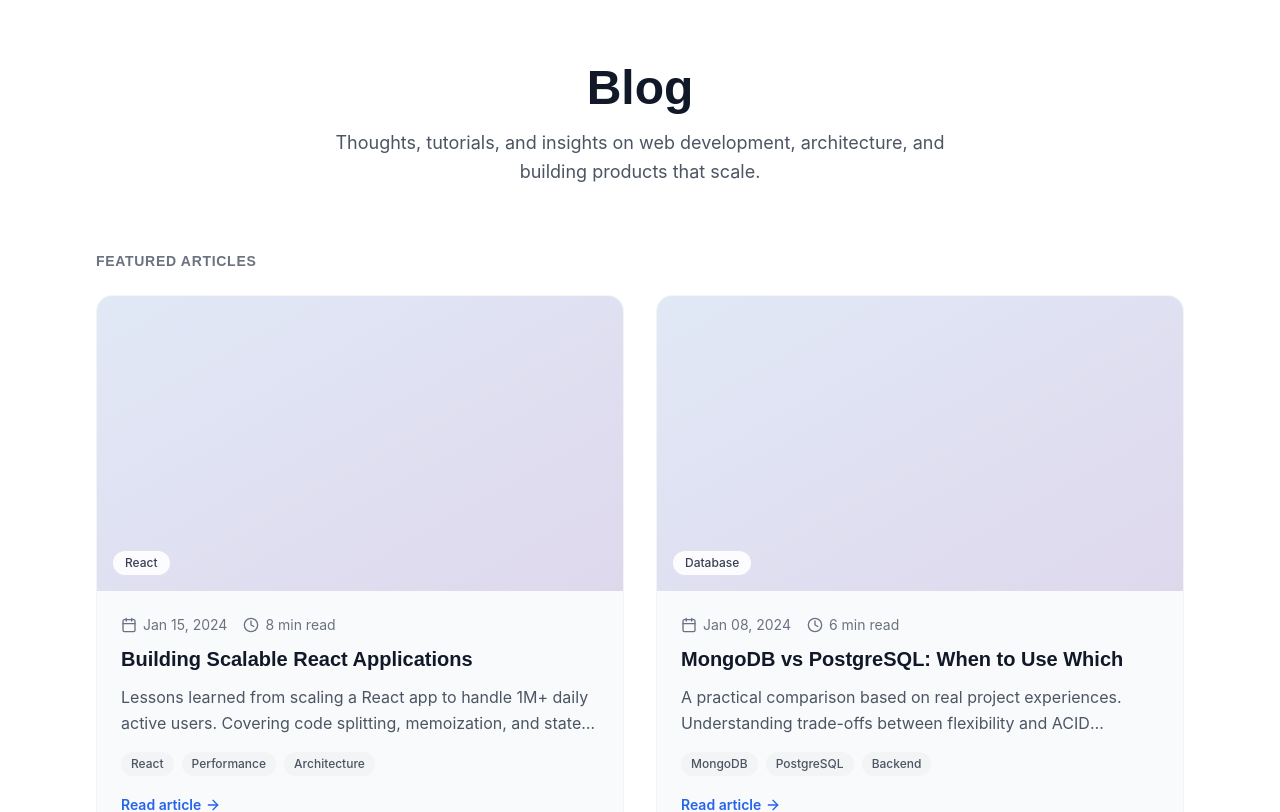
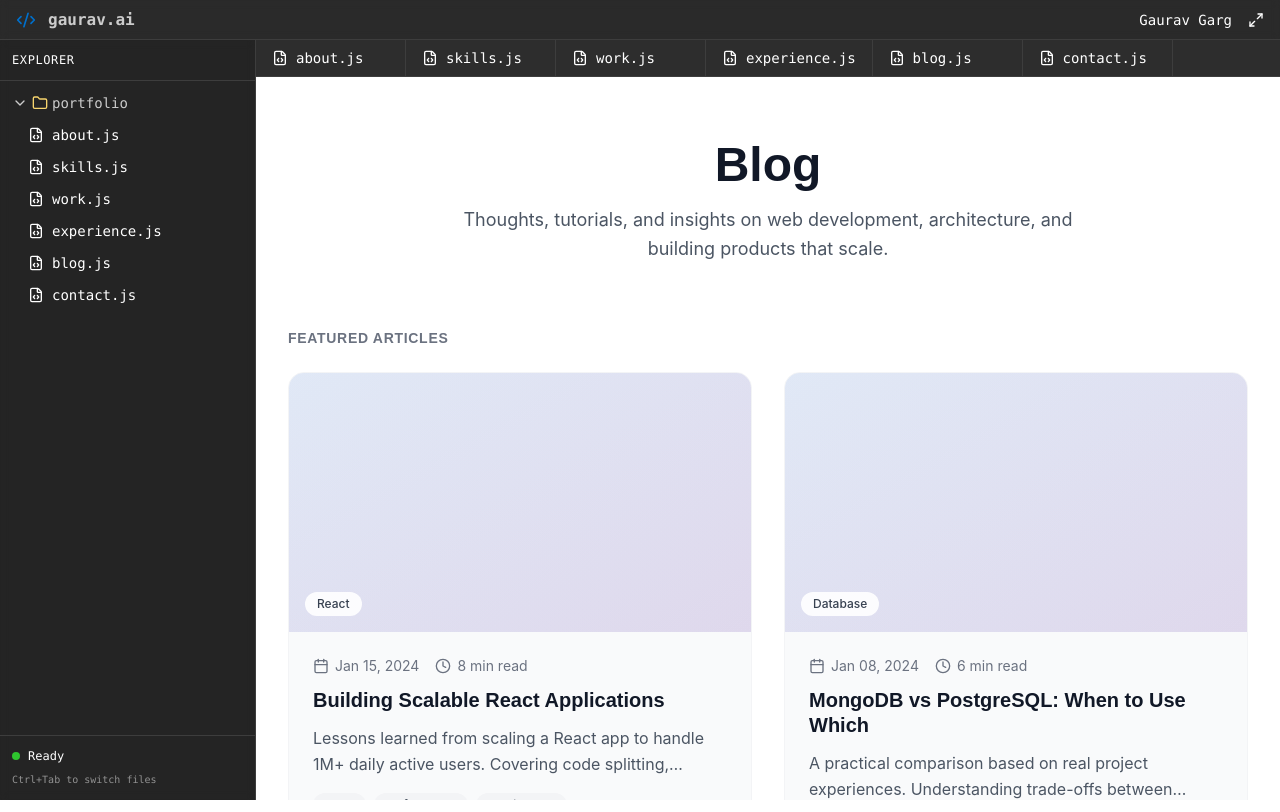
Before and after one commit to gaurav-ai-dev/code-workspace-portfolio-nextjs, a Next.js app: page /blog in a window 1280 px wide. Shown: the top 812 px of the page. Built offline with nearby package versions, Linux system fonts and the light colour scheme.

Commit message:
fix tabs speed

```diff
--- a/app/BlogPage.tsx
+++ b/app/BlogPage.tsx
@@ -1,4 +1,4 @@
-import { Layout } from "@/components/Layout";
+import { Layout } from "@/components/LayoutShell";
 import { BlogPreview } from "@/components/BlogPreview";
 
 const BlogPage = () => {
--- a/app/blog/[slug]/BlogPostClient.tsx
+++ b/app/blog/[slug]/BlogPostClient.tsx
@@ -1,5 +1,5 @@
 "use client";
-import { Layout } from "@/components/Layout";
+import { Layout } from "@/components/LayoutShell";
 import { motion } from "framer-motion";
 import { Badge } from "@/components/ui/badge";
 import { Calendar, Clock, ArrowLeft, User, Mail } from "lucide-react";
--- a/app/blog/page.tsx
+++ b/app/blog/page.tsx
@@ -1,4 +1,4 @@
-import { Layout } from "@/components/Layout";
+import { Layout } from "@/components/LayoutShell";
 import { BlogPreview } from "@/components/BlogPreview";
 import { Metadata } from "next";
 
--- a/app/contact/page.tsx
+++ b/app/contact/page.tsx
@@ -1,4 +1,3 @@
-import { Layout } from "@/components/Layout";
 import { ContactPreview } from "@/components/ContactPreview";
 import { Metadata } from "next";
 
@@ -21,9 +20,9 @@ export const metadata: Metadata = {
 
 const ContactPage = () => {
   return (
-    <Layout activeFile="contact.js">
+    // <Layout activeFile="contact.js">
       <ContactPreview />
-    </Layout>
+    // </Layout>
   );
 };
 
--- a/app/experience/page.tsx
+++ b/app/experience/page.tsx
@@ -1,4 +1,3 @@
-import { Layout } from "@/components/Layout";
 import { ExperiencePreview } from "@/components/ExperiencePreview";
 import { Metadata } from "next";
 
@@ -20,9 +19,9 @@ export const metadata: Metadata = {
 
 const ExperiencePage = () => {
   return (
-    <Layout activeFile="experience.js">
+    // <Layout activeFile="experience.js">
       <ExperiencePreview />
-    </Layout>
+    // </Layout>
   );
 };
 
--- a/app/layout.tsx
+++ b/app/layout.tsx
@@ -1,5 +1,6 @@
 import type { Metadata } from "next";
 import "./globals.css"
+import { LayoutShell } from "@/components/LayoutShell";
 
 
 export const metadata: Metadata = {
@@ -28,7 +29,9 @@ export default function RootLayout({
       <body
         className="antialiased"
       >
-        {children}
+        <LayoutShell>
+          {children}
+        </LayoutShell>
       </body>
     </html>
   );
--- a/app/page.tsx
+++ b/app/page.tsx
@@ -1,11 +1,10 @@
-import { Layout } from "@/components/Layout";
 import { AboutPreview } from "@/components/AboutPreview";
 
 const AboutPage = () => {
   return (
-    <Layout activeFile="about.js">
+    // <Layout activeFile="about.js">
       <AboutPreview />
-    </Layout>
+    // </Layout>
   );
 };
 
--- a/app/skills/page.tsx
+++ b/app/skills/page.tsx
@@ -1,4 +1,3 @@
-import { Layout } from "@/components/Layout";
 import { SkillsPreview } from "@/components/SkillsPreview";
 import { Metadata } from "next";
 
@@ -22,9 +21,9 @@ export const metadata: Metadata = {
 
 const SkillsPage = () => {
   return (
-    <Layout activeFile="skills.js">
+    // <Layout activeFile="skills.js">
       <SkillsPreview />
-    </Layout>
+    // </Layout>
   );
 };
 
--- a/app/work/page.tsx
+++ b/app/work/page.tsx
@@ -1,4 +1,3 @@
-import { Layout } from "@/components/Layout";
 import { ProjectsPreview } from "@/components/ProjectsPreview";
 import { Metadata } from "next";
 
@@ -21,9 +20,9 @@ export const metadata: Metadata = {
 
 const ProjectsPage = () => {
   return (
-    <Layout activeFile="work.js">
+    // <Layout activeFile="work.js">
       <ProjectsPreview />
-    </Layout>
+    // </Layout>
   );
 };
 
--- a/components/Layout.tsx
+++ b/components/LayoutShell.tsx
@@ -1,43 +1,47 @@
-"use client"
-import { useState, useEffect, ReactNode } from "react";
+"use client";
+
+import { useEffect, useMemo, useState } from "react";
+import { usePathname } from "next/navigation";
 import { Sidebar } from "@/components/Sidebar";
 import { TabBar } from "@/components/TabBar";
 import { Terminal } from "@/components/Terminal";
 import { Code2, Maximize2, Menu } from "lucide-react";
 
-interface LayoutProps {
-  children: ReactNode;
-  activeFile: string;
-}
+export function LayoutShell({ children }: { children: React.ReactNode }) {
+  const pathname = usePathname();
 
-export const Layout = ({ children, activeFile }: LayoutProps) => {
+  // ✅ map route -> active file
+  const activeFile = useMemo(() => {
+    if (pathname === "/") return "home.js";
+    if (pathname.startsWith("/about")) return "about.js";
+    if (pathname.startsWith("/projects")) return "projects.js";
+    if (pathname.startsWith("/experience")) return "experience.js";
+    if (pathname.startsWith("/contact")) return "contact.js";
+    return "home.js";
+  }, [pathname]);
+
   const [isMobileMenuOpen, setIsMobileMenuOpen] = useState(false);
   const [isTerminalOpen, setIsTerminalOpen] = useState(false);
   const [terminalHeight, setTerminalHeight] = useState(300);
 
-  const toggleTerminal = () => {
-    setIsTerminalOpen(!isTerminalOpen);
-  };
+  const toggleTerminal = () => setIsTerminalOpen((v) => !v);
 
-  // Keyboard shortcut for terminal (Ctrl+` or Cmd+`)
   useEffect(() => {
     const handleKeyDown = (e: KeyboardEvent) => {
-      if ((e.ctrlKey || e.metaKey) && e.key === '`') {
+      if ((e.ctrlKey || e.metaKey) && e.key === "`") {
         e.preventDefault();
         toggleTerminal();
       }
     };
-
-    window.addEventListener('keydown', handleKeyDown);
-    return () => window.removeEventListener('keydown', handleKeyDown);
-  }, [isTerminalOpen]);
+    window.addEventListener("keydown", handleKeyDown);
+    return () => window.removeEventListener("keydown", handleKeyDown);
+  }, []);
 
   return (
     <div className="h-screen flex flex-col bg-background text-foreground relative overflow-hidden">
       {/* Top bar */}
       <div className="h-10 bg-secondary/80 backdrop-blur-sm border-b border-border flex items-center justify-between px-4 relative z-10">
         <div className="flex items-center gap-3">
-          {/* Mobile menu button */}
           <button
             onClick={() => setIsMobileMenuOpen(!isMobileMenuOpen)}
             className="lg:hidden hover:bg-muted/30 p-1 rounded transition-colors"
@@ -71,7 +75,6 @@ export const Layout = ({ children, activeFile }: LayoutProps) => {
         </div>
       </div>
 
-      {/* Bottom terminal */}
       <Terminal
         isOpen={isTerminalOpen}
         onToggle={toggleTerminal}
@@ -80,4 +83,4 @@ export const Layout = ({ children, activeFile }: LayoutProps) => {
       />
     </div>
   );
-};
+}
--- /dev/null
+++ b/components/LoadingSpinner.tsx
@@ -0,0 +1,13 @@
+export const LoadingSpinner = () => {
+  return (
+    <div className="min-h-full flex items-center justify-center p-8">
+      <div className="flex flex-col items-center gap-4">
+        <div className="relative w-12 h-12">
+          <div className="absolute inset-0 border-4 border-primary/20 rounded-full"></div>
+          <div className="absolute inset-0 border-4 border-transparent border-t-primary rounded-full animate-spin"></div>
+        </div>
+        <p className="text-sm text-muted-foreground">Loading...</p>
+      </div>
+    </div>
+  );
+};
```
Also changed, not shown: data/blogPosts.ts (indentation only).
